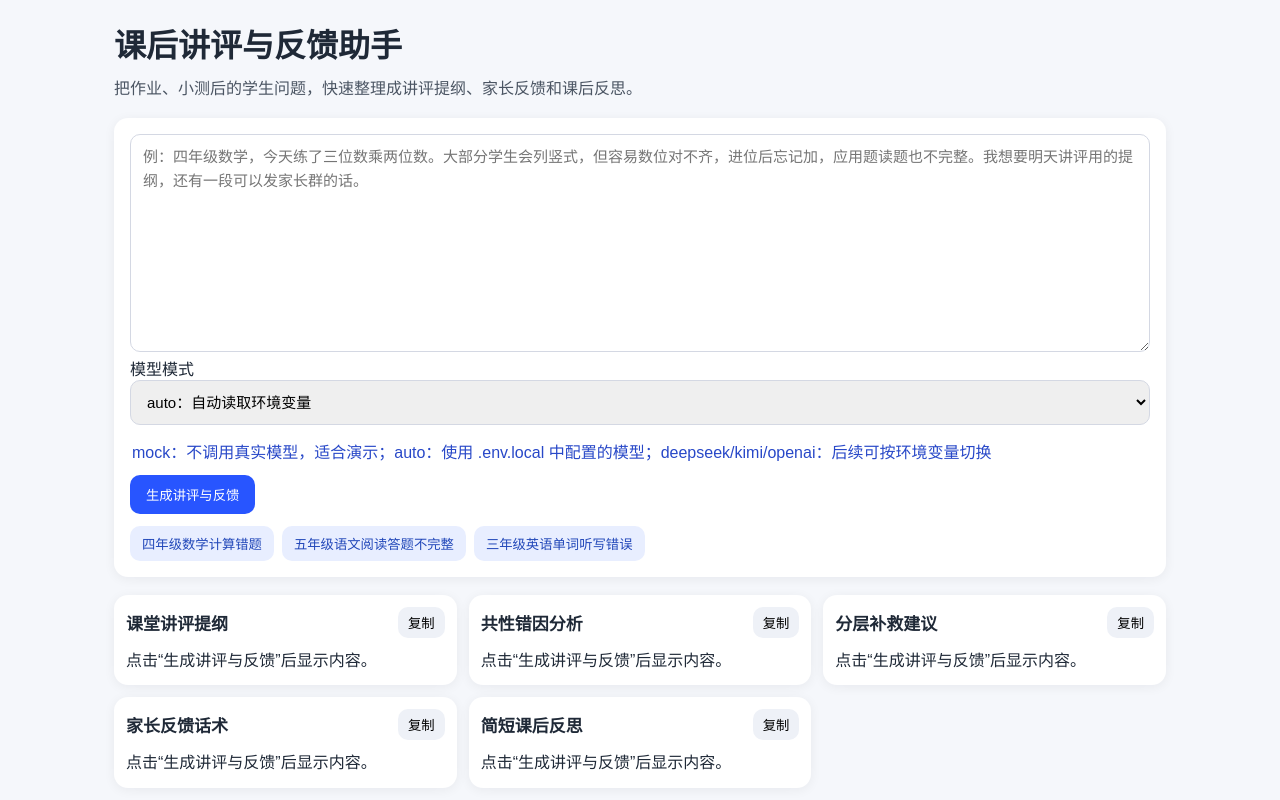
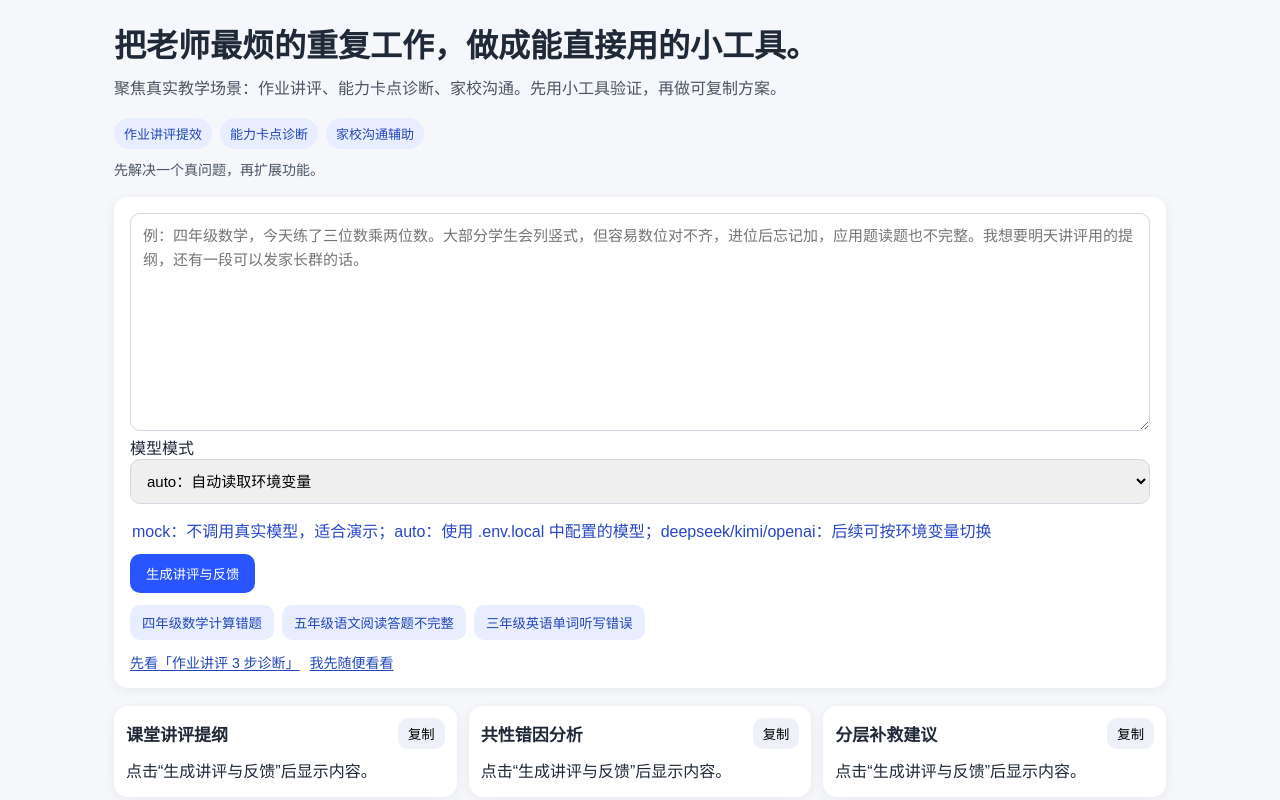
Before and after one commit to zhengruncun-rgb/zrc60424, a Next.js app: page / in a window 1280 px wide. Shown: the top 800 px of the page. Built offline with nearby package versions, Linux system fonts and the light colour scheme.

Commit message:
chore: fix eslint config by removing unresolved next/typescript preset

```diff
--- a/app/globals.css
+++ b/app/globals.css
@@ -183,3 +183,43 @@ body {
     font-size: 16px;
   }
 }
+
+.heroTags {
+  margin: 12px 0 0;
+  padding: 0;
+  list-style: none;
+  display: flex;
+  gap: 8px;
+  flex-wrap: wrap;
+}
+
+.heroTags li {
+  font-size: 13px;
+  color: #2147b9;
+  background: #e8eeff;
+  border-radius: 999px;
+  padding: 6px 10px;
+}
+
+.heroTrust {
+  margin-top: 10px;
+  font-size: 14px;
+  color: #1f3a8a;
+}
+
+.heroCtaRow {
+  display: flex;
+  gap: 10px;
+  flex-wrap: wrap;
+}
+
+.heroLinkBtn {
+  border: none;
+  background: transparent;
+  color: #2147b9;
+  text-decoration: underline;
+  text-underline-offset: 2px;
+  cursor: pointer;
+  padding: 0;
+  font-size: 14px;
+}
--- a/app/page.tsx
+++ b/app/page.tsx
@@ -2,6 +2,7 @@
 
 import { FormEvent, useEffect, useMemo, useRef, useState } from "react";
 import { DEFAULT_PLACEHOLDER, SAMPLE_CASES } from "@/lib/prompts";
+import { FORM_COPY, HERO_COPY } from "@/lib/copy";
 
 type ApiResponse = {
   extracted: {
@@ -157,8 +158,14 @@ export default function HomePage() {
   return (
     <main className="container">
       <header className="hero">
-        <h1>课后讲评与反馈助手</h1>
-        <p>把作业、小测后的学生问题，快速整理成讲评提纲、家长反馈和课后反思。</p>
+        <h1>{HERO_COPY.title}</h1>
+        <p>{HERO_COPY.subtitle}</p>
+        <ul className="heroTags">
+          {HERO_COPY.tags.map((tag) => (
+            <li key={tag}>{tag}</li>
+          ))}
+        </ul>
+        <p className="heroTrust">{HERO_COPY.trustLine}</p>
       </header>
 
       <form className="panel" onSubmit={handleGenerate}>
@@ -190,7 +197,7 @@ export default function HomePage() {
 
         <div className="actions">
           <button type="submit" className="primary" disabled={loading}>
-            {loading ? loadingSteps[loadingIndex] : "生成讲评与反馈"}
+            {loading ? loadingSteps[loadingIndex] : FORM_COPY.submitLabel}
           </button>
 
           <div className="sampleRow">
@@ -204,6 +211,10 @@ export default function HomePage() {
                 {item.label}
               </button>
             ))}
+          </div>
+          <div className="heroCtaRow">
+            <button type="button" className="heroLinkBtn">{HERO_COPY.ctaSecondary}</button>
+            <button type="button" className="heroLinkBtn">{HERO_COPY.ctaTertiary}</button>
           </div>
         </div>
       </form>
--- /dev/null
+++ b/lib/copy.ts
@@ -0,0 +1,22 @@
+export const HERO_COPY = {
+  title: "把老师最烦的重复工作，做成能直接用的小工具。",
+  subtitle:
+    "聚焦真实教学场景：作业讲评、能力卡点诊断、家校沟通。先用小工具验证，再做可复制方案。",
+  tags: ["作业讲评提效", "能力卡点诊断", "家校沟通辅助"],
+  ctaPrimary: "30 秒判断：你最该先做哪一步",
+  ctaSecondary: "先看「作业讲评 3 步诊断」",
+  ctaTertiary: "我先随便看看",
+  trustLine: "先解决一个真问题，再扩展功能。",
+} as const;
+
+export const HERO_COPY_MOBILE = {
+  title: "把老师重复工作做成可直接用的工具。",
+  subtitle: "聚焦讲评、卡点诊断、家校沟通，先快用起来。",
+  ctaPrimary: "开始 30 秒判断",
+  ctaSecondary: "先看 3 步诊断",
+  ctaTertiary: "先看看",
+} as const;
+
+export const FORM_COPY = {
+  submitLabel: "生成讲评与反馈",
+} as const;
```
Also changed, not shown: .eslintrc.json, 1 other file (tests, documents, lock files or other folders).
